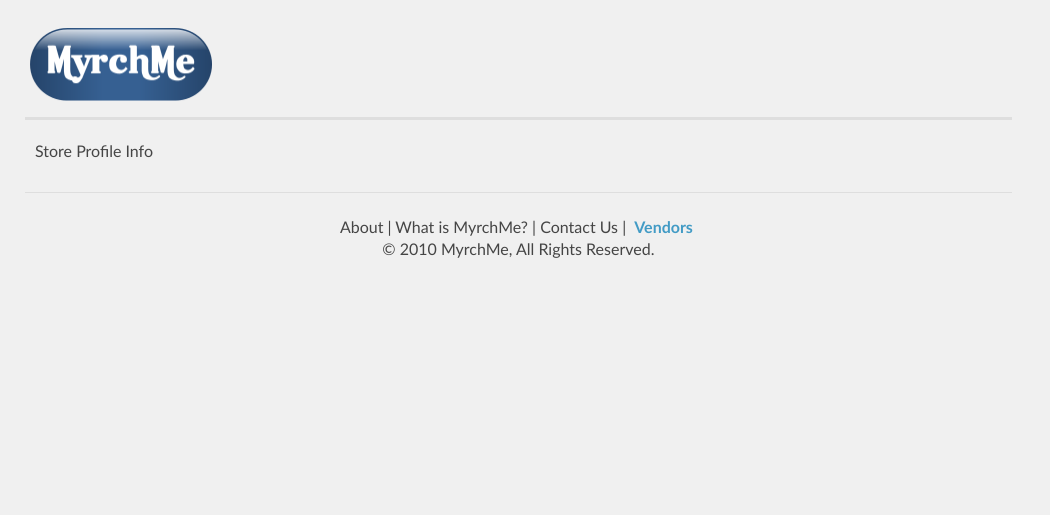
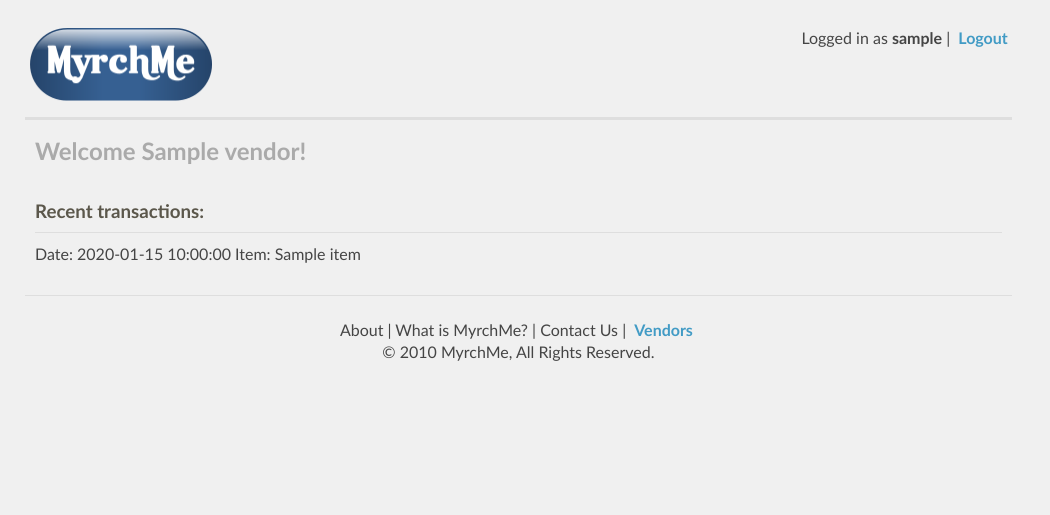
Before and after one commit to myrchme/MyrchMe, a Python web app: template templates/base/store_profile.html in a window 1280 px wide. Shown: the top 515 px of the page, without its empty margins (0-1050 px from the left). Run offline with Jinja, Linux system fonts and the light colour scheme; the template is opened without the code that fills it: most values are stand-ins (such as "Sample title", 1, 10 or a date in 2020); some libraries are stand-ins or nearby versions.

Commit message:
minor template updates, pimped out store profiles

```diff
--- a/main_site/views.py
+++ b/main_site/views.py
@@ -177,7 +177,7 @@ def upload_products(file,vendor):
     import csv
     reader = csv.reader(open(file, 'rU'), dialect='excel-tab')
     for line in reader:
-        new_product, created = Product.objects.get_or_create(
+        product, created = Product.objects.get_or_create(
             vendor = vendor,
             prod_id = line[0],
             category = line[1],
@@ -195,5 +195,5 @@ def upload_products(file,vendor):
         if(created):
             products_added += 1
         else:
-            failed_products.append(new_product)
+            failed_products.append(product)
     return products_added, failed_products
--- a/templates/base/profile.html
+++ b/templates/base/profile.html
@@ -4,7 +4,9 @@
 <script type="text/javascript" src="http://ajax.googleapis.com/ajax/libs/jquery/1.4.2/jquery.min.js"></script>
 {% endblock %}
 {% block top_right %}
-<div>Logged in as <strong>{{person.username}}</strong></div>
+  <div>Logged in as <strong>{{person.username}}</strong> |
+      <a href="/logout">Logout</a>
+  </div>
 {% endblock %}
 
 {% block content %}
--- a/templates/base/store_profile.html
+++ b/templates/base/store_profile.html
@@ -4,6 +4,18 @@
 <script type="text/javascript" src="http://ajax.googleapis.com/ajax/libs/jquery/1.4.2/jquery.min.js"></script>
 {% endblock %}
 
+{% block top_right %}
+  <div>Logged in as <strong>{{vendor.username}}</strong> |
+      <a href="/logout">Logout</a>
+  </div>
+{% endblock %}
+
 {% block content %}
-    Store Profile Info
+    <h2>Welcome {{vendor.rep_first_name}}!</h2><br />
+    <h3>Recent transactions: </h3>
+    {% for transaction in transactions %}
+      <div>
+        Date: {{transaction.create_date}} Item: {{transaction.item.title}}
+      </div>
+    {% endfor %}
 {% endblock %}
```
Also changed, not shown: mm.db.
